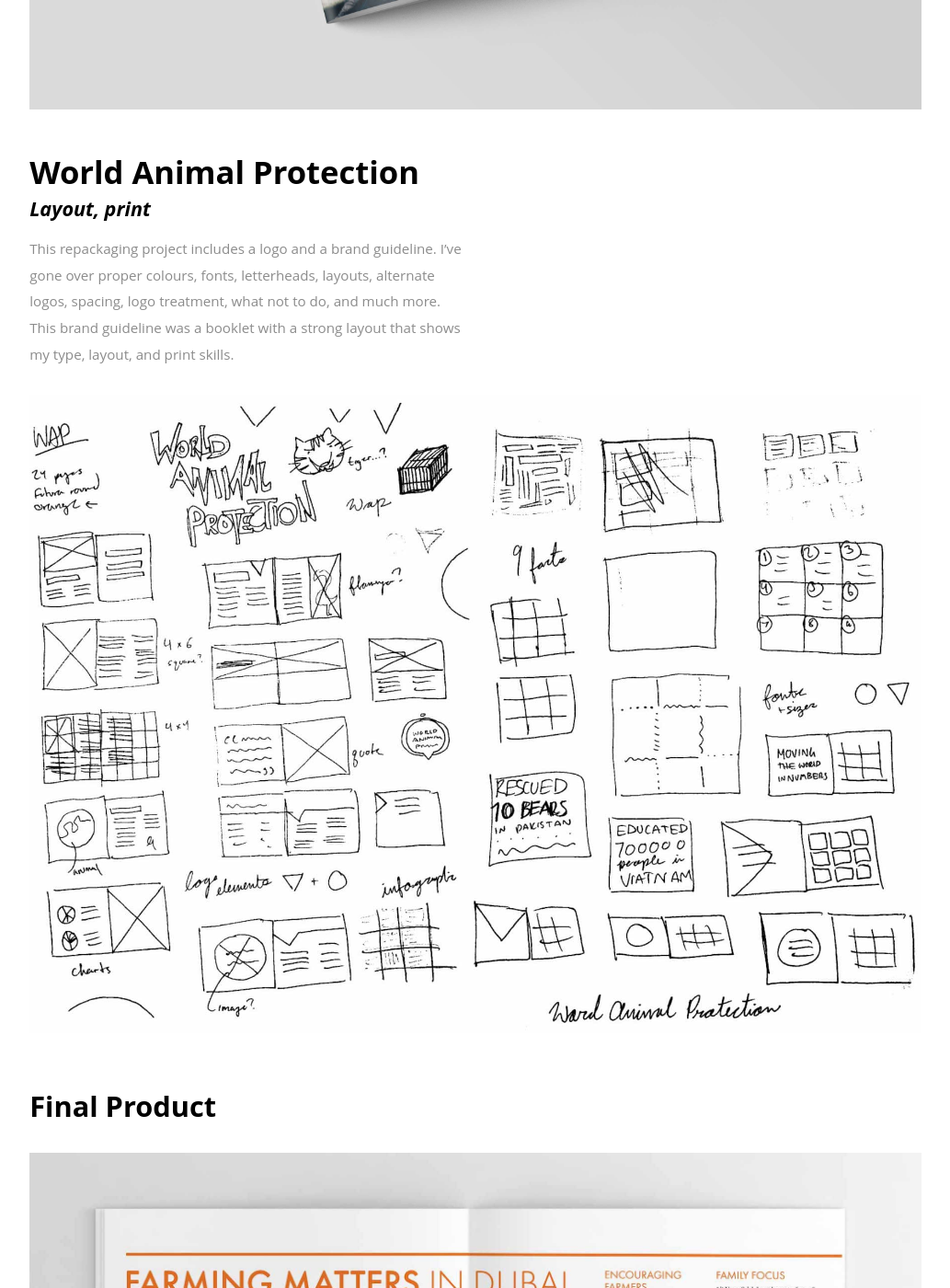
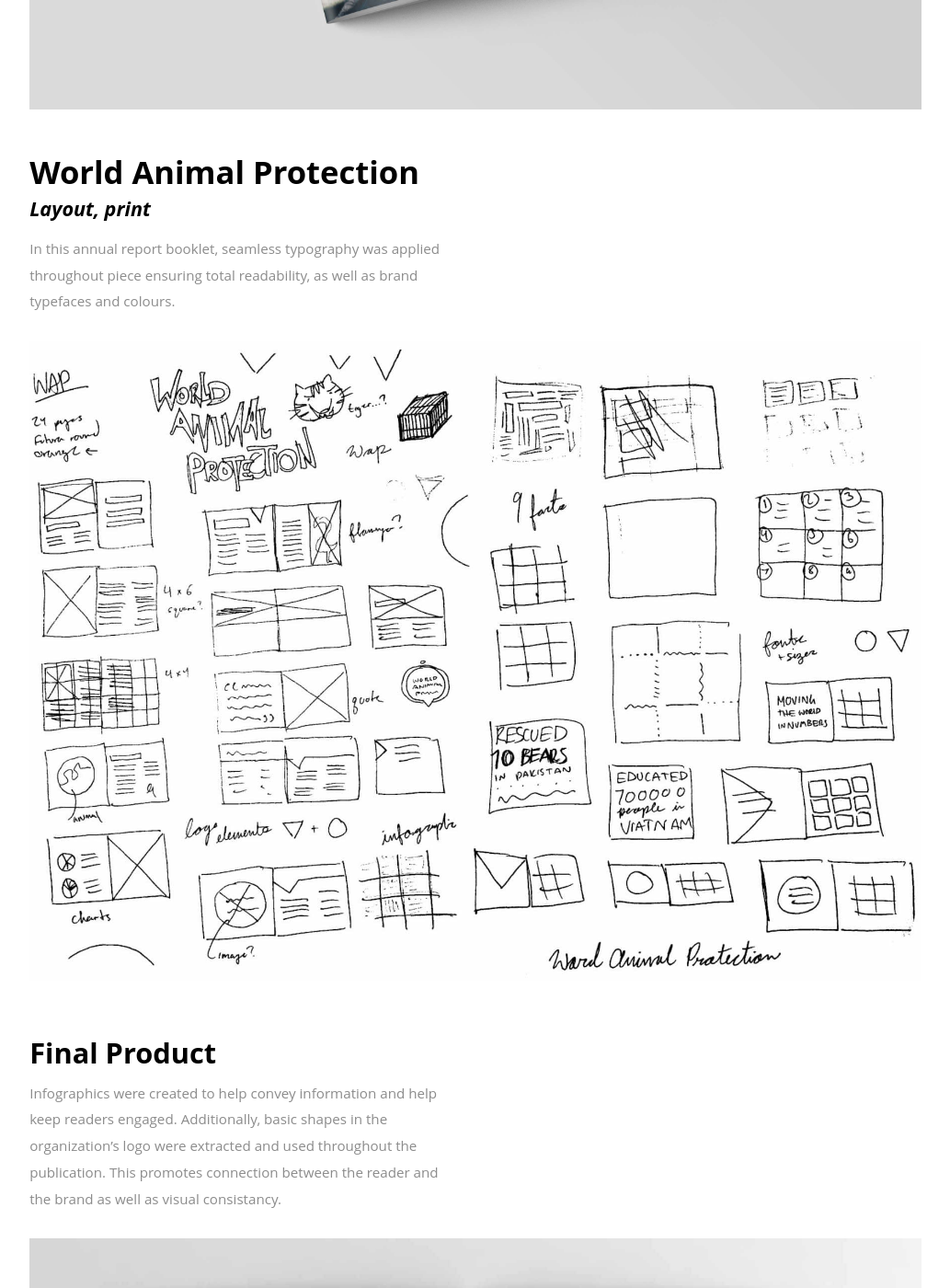
Before and after one commit to ethto/art-website, a Jekyll site: the page built from third.html, in a window 1280 px wide and 1400 px high, scrolled down 781 px. Shown: the whole window at 92% size, without its empty margins (123-1156 px from the left). Built offline with Jekyll 4.4.1, drawn with Linux system fonts in a browser that asks for light colours; some web fonts are replaced.

Commit message:
wow wow wow

```diff
--- a/third.html
+++ b/third.html
@@ -10,12 +10,15 @@
   <div class="gutter-1-2 unit xs-1 s-1 m-1-2 l-1-2 xl-1-2 pad-t">
     <h1 class="push-0">World Animal Protection</h1>
     <h5 class="italic push-1-2">Layout, print</h5>
-    <p class="micro push">This repackaging project includes a logo and a brand guideline. I’ve gone over proper colours, fonts, letterheads, layouts, alternate logos, spacing, logo treatment, what not to do, and much more. This brand guideline was a booklet with a strong layout that shows my type, layout, and print skills.</p>
+    <p class="micro push">In this annual report booklet, seamless typography was applied throughout piece ensuring total readability, as well as brand typefaces and colours.</p>
   </div>
 
   <img class="img-flex gutter-1-2 pad-b-2" src="{{site.baseurl}}/images/wap/sketches.jpg" alt="">
 
-  <h2 class="push gutter-1-2">Final Product</h2>
+  <h2 class="gutter-1-2 push-1-4">Final Product</h2>
+
+  <p class="micro push gutter-1-2 unit xs-1 s-1 m-1-2 l-1-2 xl-1-2">Infographics were created to help convey information and help keep readers engaged. Additionally, basic shapes in the organization’s logo were extracted and used throughout the publication. This promotes connection between the reader and the brand as well as visual consistancy.</p>
+
 
   <img class="img-flex gutter-1-2 pad-b" src="{{site.baseurl}}/images/wap/sheeps-long.jpg" alt="">
   <img class="img-flex gutter-1-2 pad-b" src="{{site.baseurl}}/images/wap/flam.jpg" alt="">
```
